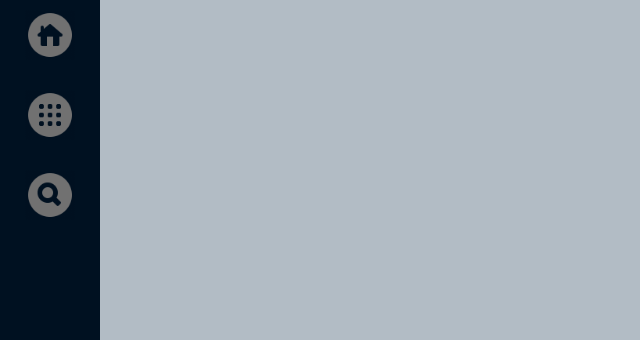
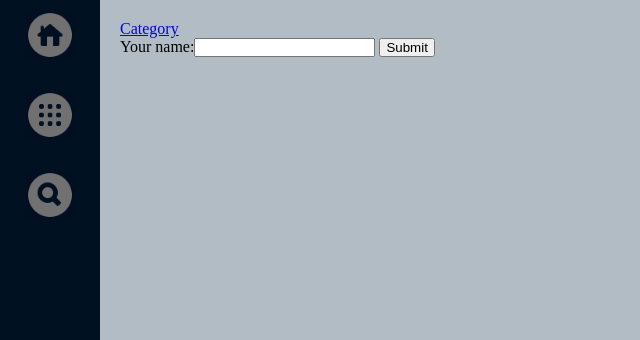
Before and after one commit to tymion/python_training, a Django app: page /polls/index.html in a window 1280 px wide. Shown: the part 110-450 px from the top of the page, without its empty margins (0-640 px from the left). Run offline with Django 3.2, Linux system fonts and the light colour scheme; parts of the project's set-up code (start-up, migrations or seed data) failed here and were passed over; some libraries are stand-ins or nearby versions.

Commit message:
Adding forms to fill database.

```diff
--- a/fitstudio/fitstudio/settings.py
+++ b/fitstudio/fitstudio/settings.py
@@ -50,6 +50,7 @@ MIDDLEWARE = [
     'django.contrib.auth.middleware.AuthenticationMiddleware',
     'django.contrib.messages.middleware.MessageMiddleware',
     'django.middleware.clickjacking.XFrameOptionsMiddleware',
+    'django.middleware.locale.LocaleMiddleware',
 ]
 
 ROOT_URLCONF = 'fitstudio.urls'
@@ -63,6 +64,7 @@ TEMPLATES = [
             'context_processors': [
                 'django.template.context_processors.debug',
                 'django.template.context_processors.request',
+                'django.template.context_processors.i18n',
                 'django.contrib.auth.context_processors.auth',
                 'django.contrib.messages.context_processors.messages',
             ],
--- /dev/null
+++ b/fitstudio/polls/forms.py
@@ -0,0 +1,21 @@
+from django import forms
+from .models import Category
+
+class TermForm(forms.Form):
+#    day_array =
+    time_start = forms.TimeField()
+    time_end = forms.TimeField()
+
+class NameForm(forms.Form):
+    your_name = forms.CharField(label='Your name', max_length=100)
+
+class AddCategoryForm(forms.ModelForm):
+    class Meta:
+        model = Category
+        fields = ['category_text']
+        labels = {
+            'category_text': 'Add category',
+        }
+
+class ListCategoryForm(forms.Form):
+    categories_list = forms.ModelChoiceField(queryset=Category.objects.all().values_list('category_text', flat=True), empty_label="")
--- a/fitstudio/polls/static/layout/sideMenu.css
+++ b/fitstudio/polls/static/layout/sideMenu.css
@@ -78,6 +78,12 @@ main
 {
     height:50px;
 }
+
+.fc-day-grid
+{
+    display: none;
+}
+
 /*
 .fc-time-grid
 {
@@ -98,3 +104,23 @@ main
     color:#B2BCC5;
     text-decoration: none;*/
 }
+
+ul.errorlist
+{
+    color: red;
+}
+
+li.info
+{
+    color: green;
+}
+
+li.error
+{
+    color: red;
+}
+
+input[type=submit]
+{
+    padding: 0px 5px 0px 5px;
+}
--- a/fitstudio/polls/templates/polls/base.html
+++ b/fitstudio/polls/templates/polls/base.html
@@ -3,13 +3,10 @@
   <head>
     <meta charset="utf-8">
     <title>{% block title %}Default Title{% endblock %}</title>
-<!--
-    <script src="https://code.jquery.com/jquery-3.2.1.min.js"
-      integrity="sha256-hwg4gsxgFZhOsEEamdOYGBf13FyQuiTwlAQgxVSNgt4="
---!>
     <script src="https://code.jquery.com/jquery-3.2.1.js"
       integrity="sha256-DZAnKJ/6XZ9si04Hgrsxu/8s717jcIzLy3oi35EouyE="
       crossorigin="anonymous"></script>
+    <script src="//cdnjs.cloudflare.com/ajax/libs/i18next/10.3.0/i18next.min.js"></script>
     <link rel="stylesheet" type="text/css" href="{% static 'layout/sideMenu.css' %}">
     {% block stylesheet %}{% endblock %}
   </head>
@@ -22,12 +19,12 @@
       <ul>
         <div>
           <li>
-            <a class="menu" href="index.html">
+            <a class="menu" href="/polls/index.html">
               <img class="menu_icon" src="{% static "images/home_512.png" %}">
             </a>
           </li>
           <li>
-            <a class="menu" href="schedule.html">
+            <a class="menu" href="/polls/schedule.html">
               <img class="menu_icon" src="{% static "images/apps_512.png" %}">
             </a>
           </li>
@@ -43,13 +40,6 @@
       {% block content %}
       {% endblock %}
     </main>
-    <!--
-    <footer class="menu_space">
-      <h6>tyminski.rafal@gmail.com</h6>
-    </footer>
-    --!>
-<!--    <script src="{% static 'js/app.js' %}"></script>
---!>
     {% block javascript %}{% endblock %}
   </body>
 </html>
--- a/fitstudio/polls/templates/polls/index.html
+++ b/fitstudio/polls/templates/polls/index.html
@@ -1,5 +1,11 @@
 {% extends 'polls/base.html' %}
 
 {% block content %}
+<a href="/polls/category.html">Category</a>
+<form action="your-name/" method="post">
+    {% csrf_token %}
+    {{ form }}
+    <input type="submit" value="Submit" />
+</form>
 
 {% endblock %}
--- a/fitstudio/polls/urls.py
+++ b/fitstudio/polls/urls.py
@@ -3,11 +3,9 @@ from django.urls import path, re_path
 from . import views
 
 urlpatterns = [
-    re_path(r'^signup/$', views.SignUpView.as_view(), name='signup'),
-    re_path('^index.html', views.index, name='index'),
+    re_path('^index.html', views.get_name, name='index'),
     re_path(r'^ajax/calendar/$', views.get_fullcalendar_data, name='get_fullcalendar_data'),
     path('', views.index, name='index'),
     path('schedule.html', views.schedule, name='schedule'),
-    # ex: /polls/5/
-    #path('<int:question_id>/', views.detail, name='detail'),
+    path('category.html', views.category, name='category'),
 ]
--- a/fitstudio/polls/views.py
+++ b/fitstudio/polls/views.py
@@ -3,20 +3,80 @@ import logging
 import datetime
 
 # Create your views here.
-from django.http import HttpResponse, Http404, JsonResponse
+from django.http import HttpResponse, HttpResponseRedirect, Http404, JsonResponse
 from django.shortcuts import get_object_or_404, render
 from django.template import loader
 
+from django.contrib import messages
 from django.contrib.auth.forms import UserCreationForm
 from django.views.generic.edit import CreateView
 from django.db.models import Q
-from .models import WorkHours, ActivityTimeTable, ActivityDone
+
+from .models import WorkHours, ActivityTimeTable, ActivityDone, Category
+
+from .forms import NameForm, AddCategoryForm, ListCategoryForm
 
 logger = logging.getLogger(__name__)
 
-class SignUpView(CreateView):
-    template_name = 'core/signup.html'
-    form_class = UserCreationForm
+def get_name(request):
+    if request.method == "POST":
+        logger.error('=============Invalid date value1.')
+        form = NameForm(request.POST)
+        if form.is_valid():
+            logger.error('=============Invalid date value.2')
+            return HttpResponseRedirect('/thanks/')
+    else:
+        logger.error('=============Invalid date value.i3')
+        form = NameForm()
+
+    logger.error('=============Invalid date value4.')
+    return render(request, 'polls/index.html', {'form': form})
+
+def get_category_response(request, add_category_form):
+    forms = {
+        'add_form': add_category_form,
+        'list_form': ListCategoryForm()
+    }
+
+    logger.error('=============Invalid date value4.')
+    template = loader.get_template('polls/category.html')
+    return render(request, 'polls/category.html', forms)
+
+def add_category(request):
+    if request.method == "GET":
+        # this should not happen
+        return Http404
+
+    form = AddCategoryForm(request.POST)
+    if form.is_valid():
+        if Category.objects.filter(category_text=form.cleaned_data['add_category']):
+            form.add_error('add_category', 'Category already exist.')
+        else:
+            req = Category(category_text=form.cleaned_data['add_category'])
+            req.save()
+            messages.info(request, 'Category was added.')
+    return get_category_response(request, form)
+
+def category(request):
+    if request.method == "POST":
+        if request.POST.get("category_text"):
+            form = AddCategoryForm(request.POST)
+            if form.is_valid():
+                if Category.objects.filter(category_text=request.POST['category_text']):
+                    messages.error(request, 'Category already exist.')
+                else:
+                    form.save()
+                    messages.info(request, 'Category was added.')
+                    return HttpResponseRedirect(request.path)
+        elif request.POST.get("category_list"):
+            logger.error('=============Invalid date value####111.!!!!')
+        else:
+            logger.error('=============Invalid date value###222.!!!!')
+
+    else:
+        logger.error('=============Invalid date value.i3')
+        form = AddCategoryForm()
+    return get_category_response(request, form)
 
 def schedule(request):
     template = loader.get_template('polls/schedule.html')
@@ -66,7 +126,6 @@ def get_work_hours(date):
         return get_default_work_hours()
 
     data = {
-        'allDaySlot': 'false',
         'axisFormat': 'h:mm A',
         'timeFormat': 'h:mm T',
         'minTime': workHour.hourStart_time,
@@ -164,7 +223,7 @@ def get_fullcalendar_data(request):
         'defaultDate': date_str,
         'header': {
             'left': 'prev,next today',
-            'center': 'Plan zajęć',
+            'center': 'title',
             'right': 'month,agendaWeek,agendaDay'
         },
         'editable': 'false',
```
Also changed, not shown: fitstudio/polls/static/layout/category.css (added, +22 -0 lines), fitstudio/polls/templates/core/signup.html (deleted, +0 -9 lines), fitstudio/polls/templates/polls/category.html (added, +27 -0 lines), fitstudio/db.sqlite3.
